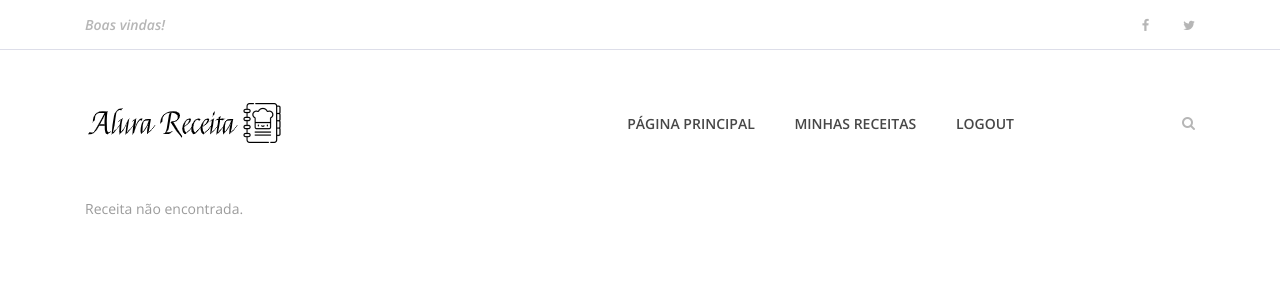
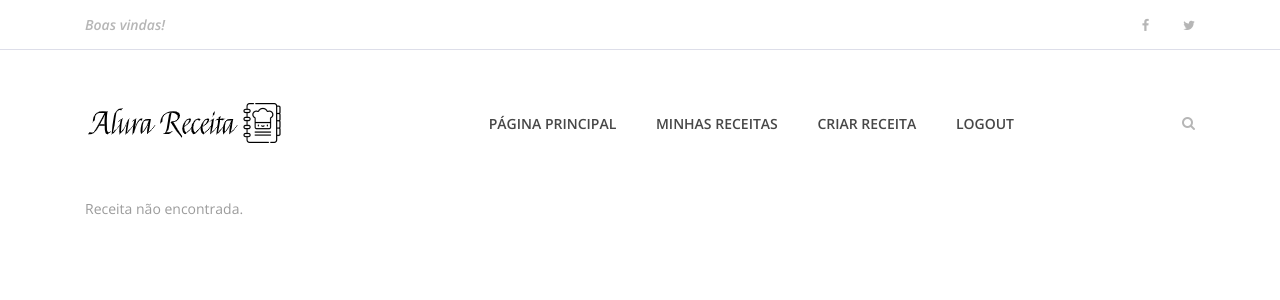
Before and after one commit to derekSaga/receitas_apps, a Django app: page /buscar in a window 1280 px wide. Shown: the top 300 px of the page. Run offline with Django 4.2, Linux system fonts and the light colour scheme; the visitor is signed in with stand-in values (Sample User, id 1); data that the repository does not hold is empty; some libraries are stand-ins or nearby versions.

Commit message:
added a link to create recipe

```diff
--- a/core/apps/templates/partials_html/menu.html
+++ b/core/apps/templates/partials_html/menu.html
@@ -58,6 +58,7 @@
                                 {% if user.is_authenticated %}
                                     <li><a href="{% url 'site_receitas:index' %}">Página principal</a></li>
                                     <li><a href="{% url 'usuario:dashboard' %}">Minhas Receitas</a></li>
+                                    <li><a href="{% url 'usuario:criar_receita' %}">Criar Receita</a></li>
                                     <li><a href="{% url 'usuario:logout' %}">Logout</a></li>
                                 {% else %}
                                     <li><a href="{% url 'site_receitas:index' %}">Página principal</a></li>
```
